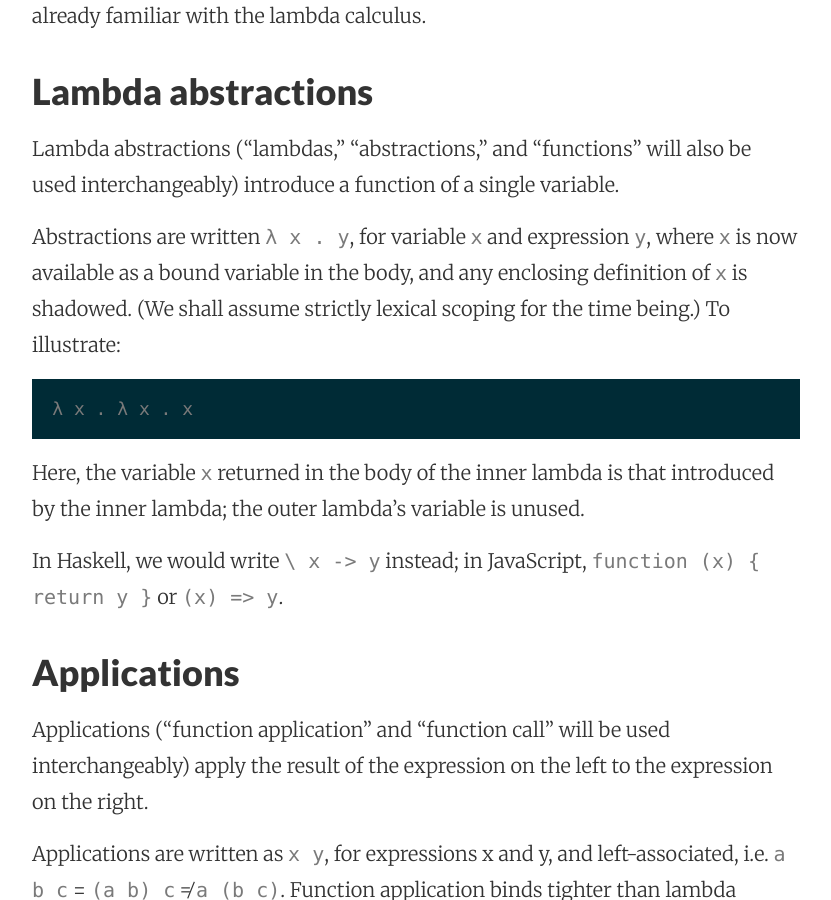
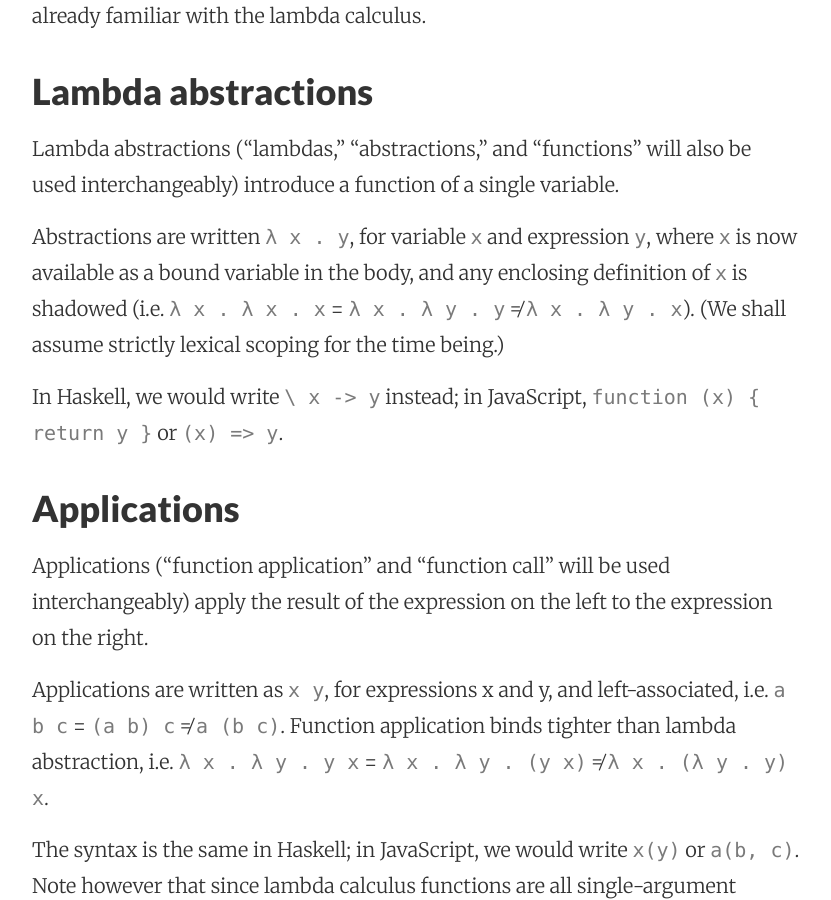
Before and after one commit to robrix/robrix.github.io, a Jekyll site: the page built from _posts/2020-03-29-all-you-need-is-lambda-1-booleans.md, in a window 1280 px wide and 900 px high, scrolled down 1638 px. Shown: the whole window, without its empty margins (224-1055 px from the left). Built offline with Jekyll 4.4.1, drawn with Linux system fonts in a browser that asks for light colours.

Commit message:
Abbreviate the example of shadowing.

````diff
--- a/_posts/2020-03-29-all-you-need-is-lambda-1-booleans.md
+++ b/_posts/2020-03-29-all-you-need-is-lambda-1-booleans.md
@@ -29,13 +29,7 @@ We’ll now review these in some detail; feel free to skip this section if you
 
 Lambda abstractions (“lambdas,” “abstractions,” and “functions” will also be used interchangeably) introduce a function of a single variable.
 
-Abstractions are written `λ x . y`, for variable `x` and expression `y`, where `x` is now available as a bound variable in the body, and any enclosing definition of `x` is shadowed. (We shall assume strictly lexical scoping for the time being.) To illustrate:
-
-```
-λ x . λ x . x
-```
-
-Here, the variable `x` returned in the body of the inner lambda is that introduced by the inner lambda; the outer lambda’s variable is unused.
+Abstractions are written `λ x . y`, for variable `x` and expression `y`, where `x` is now available as a bound variable in the body, and any enclosing definition of `x` is shadowed (i.e. `λ x . λ x . x` = `λ x . λ y . y` ≠ `λ x . λ y . x`). (We shall assume strictly lexical scoping for the time being.)
 
 In Haskell, we would write `\ x -> y` instead; in JavaScript, `function (x) { return y }` or `(x) => y`.
 
````
